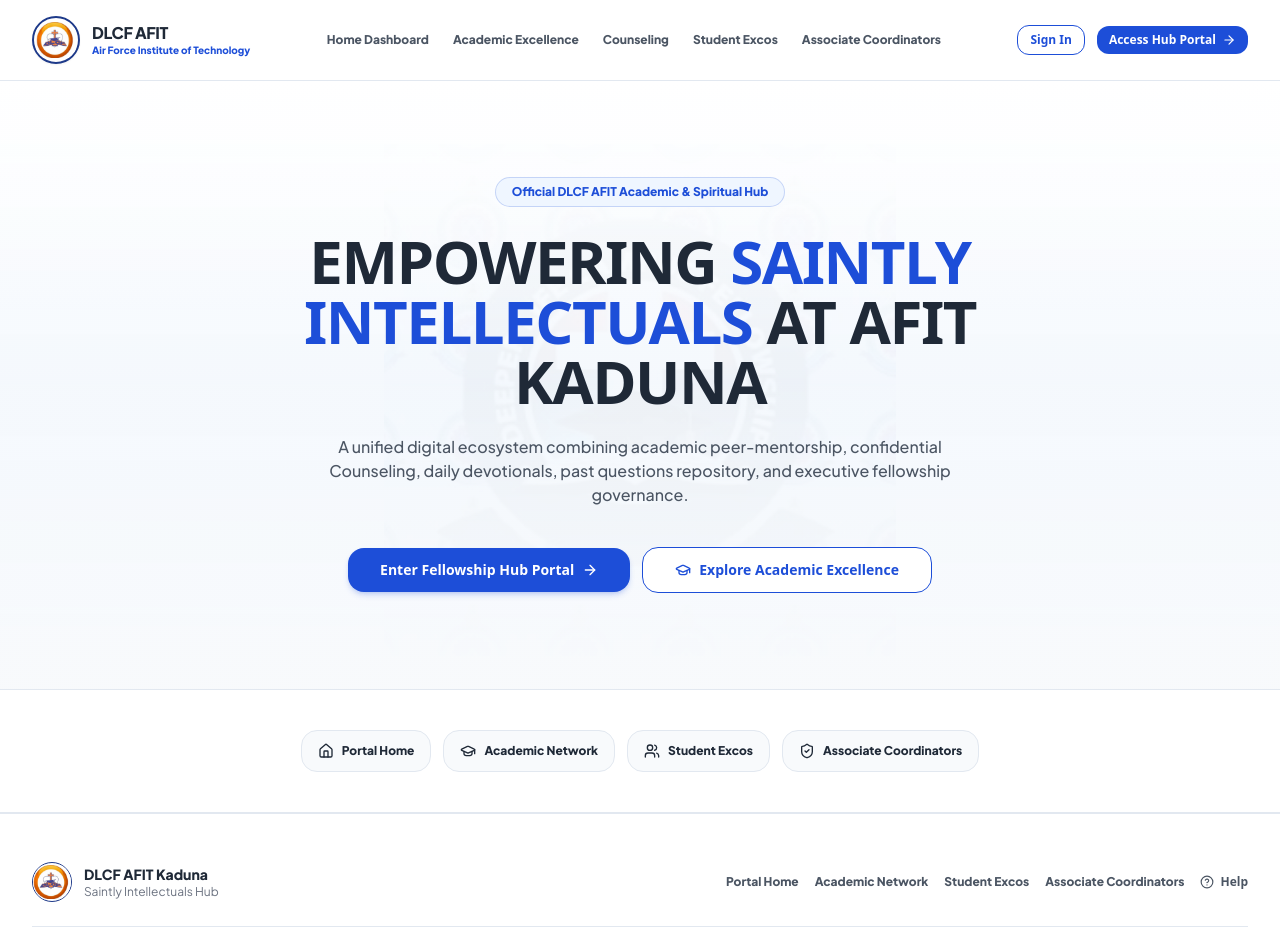
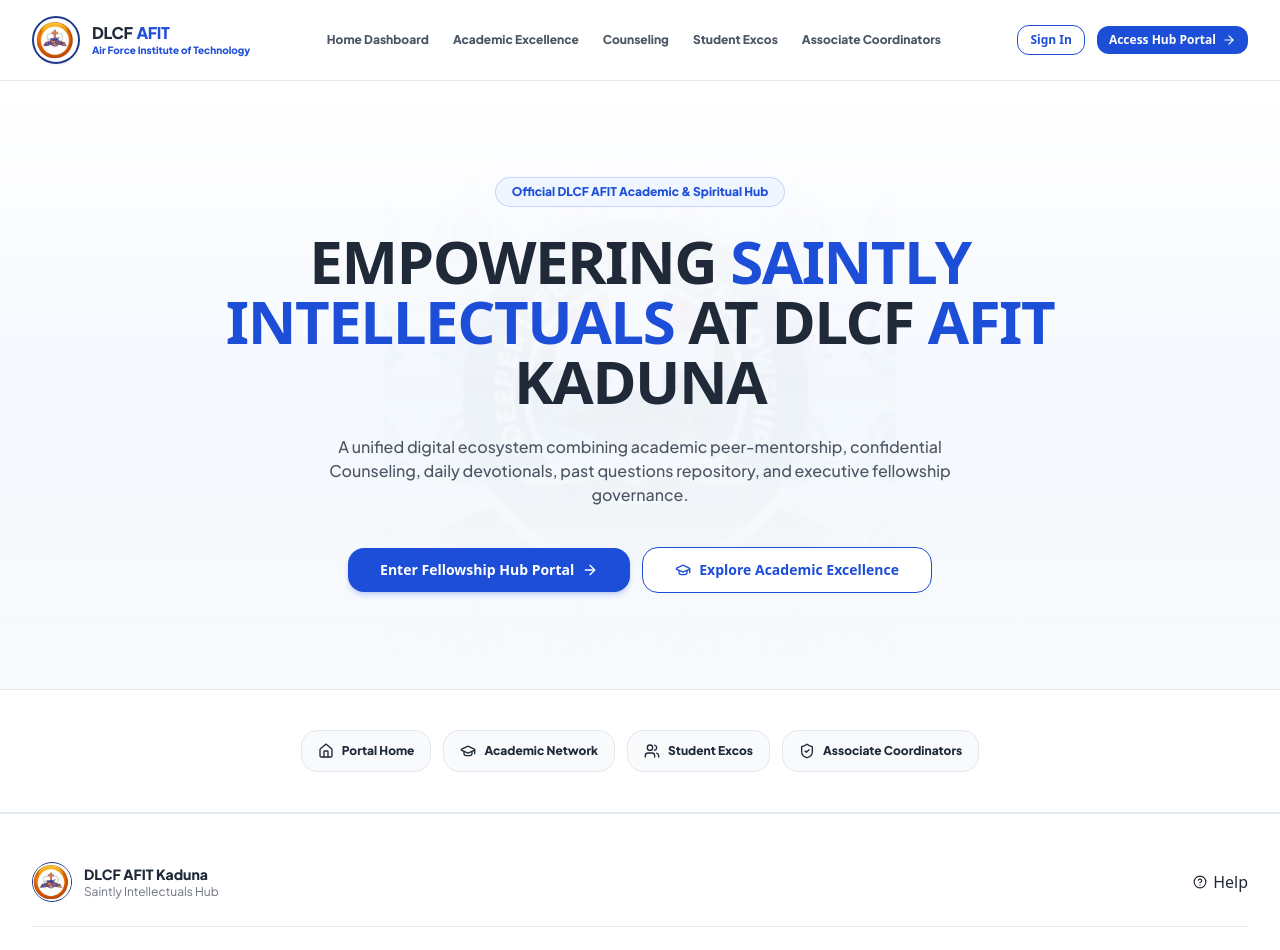
Before and after one commit to Gideonmarkson/DLCF-AFIT-APP, a Next.js app: page / in a window 1280 px wide. Shown: the top 950 px of the page. Built offline with nearby package versions, Linux system fonts and the light colour scheme.

Commit message:
fixed README.md and landing page tweak

```diff
--- a/src/app/page.tsx
+++ b/src/app/page.tsx
@@ -50,8 +50,9 @@
               />
             </div>
             <div>
-              <div className="text-base font-extrabold text-[#1F2937] tracking-tight leading-tight">
-                DLCF AFIT
+              <div className="text-base font-extrabold tracking-tight leading-tight">
+                <span className="text-[#1F2937] mr-1">DLCF</span>
+                <span className="text-[#1D4ED8]">AFIT</span>
               </div>
               <div className="text-[10px] font-extrabold text-[#1D4ED8]">
                 Air Force Institute of Technology
@@ -104,7 +105,7 @@
           </div>
 
           <h1 className="text-3xl sm:text-5xl lg:text-6xl font-extrabold text-[#1F2937] tracking-tight max-w-4xl mx-auto leading-tight">
-            EMPOWERING <span className="text-[#1D4ED8]">SAINTLY INTELLECTUALS</span> AT AFIT KADUNA
+            EMPOWERING <span className="text-[#1D4ED8]">SAINTLY INTELLECTUALS</span> AT DLCF <span className="text-[#1D4ED8]">AFIT</span> KADUNA
           </h1>
 
           <p className="text-sm sm:text-base text-[#4B5563] max-w-2xl mx-auto font-medium leading-relaxed">
@@ -180,11 +181,7 @@
               </div>
             </div>
 
-            <div className="flex flex-wrap items-center justify-center gap-4 text-xs font-extrabold text-[#4B5563]">
-              <Link href="/dashboard" className="hover:text-[#1D4ED8]">Portal Home</Link>
-              <Link href="/academic/course-registration" className="hover:text-[#1D4ED8]">Academic Network</Link>
-              <Link href="/fellowship/excos" className="hover:text-[#1D4ED8]">Student Excos</Link>
-              <Link href="/fellowship/coordinators" className="hover:text-[#1D4ED8]">Associate Coordinators</Link>
+            <div className="flex items-center justify-center">
               <HelpContactsButton />
             </div>
           </div>
```
Also changed, not shown: 1 other file (tests, documents, lock files or other folders).
